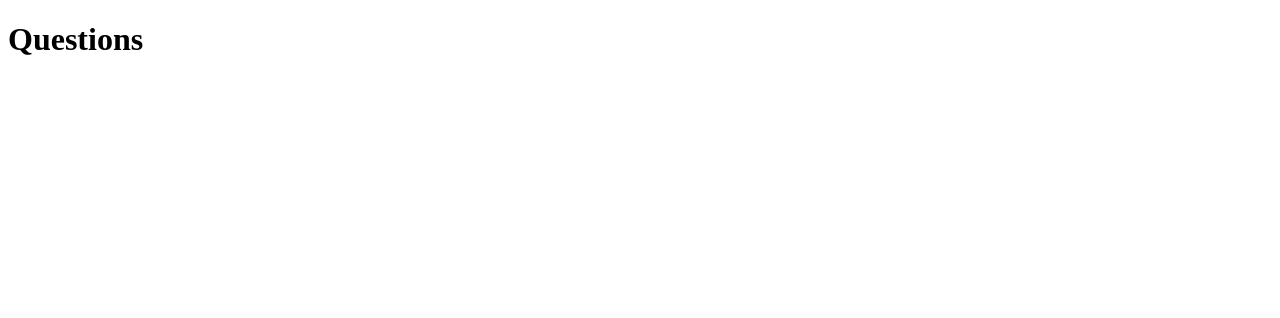
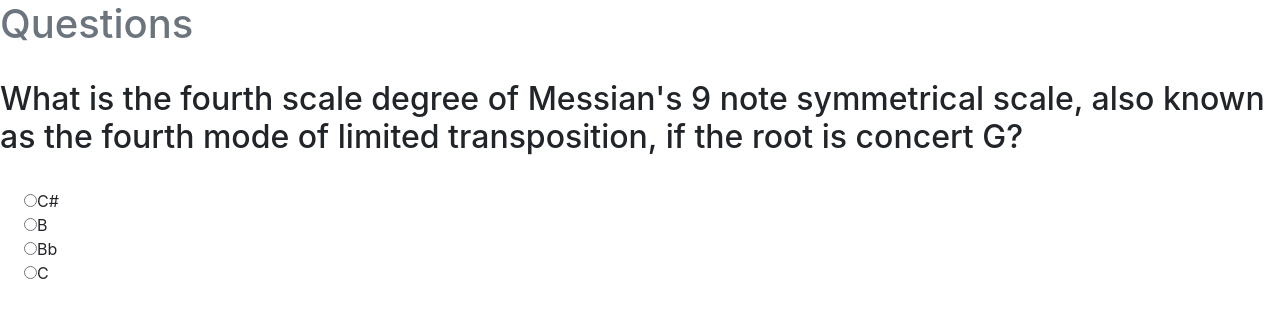
Before and after one commit to richardhanksjr/music-theory-api, a Django app: page /questions/ in a window 1280 px wide. Before the commit the part shown is almost empty. Shown: the top 318 px of the page. Run offline with Django 3.2, Linux system fonts and the light colour scheme; some libraries are stand-ins or nearby versions.

Commit message:
added question (and responses) to questions.html and passing test it exists

```diff
--- a/app/templates/app/questions.html
+++ b/app/templates/app/questions.html
@@ -1,10 +1,26 @@
 <!DOCTYPE html>
 <html lang="en">
 <head>
+
     <meta charset="UTF-8">
+     <!-- Bootstrap CSS -->
+    <link rel="stylesheet" href="https://stackpath.bootstrapcdn.com/bootstrap/4.5.2/css/bootstrap.min.css"
+          integrity="sha384-JcKb8q3iqJ61gNV9KGb8thSsNjpSL0n8PARn9HuZOnIxN0hoP+VmmDGMN5t9UJ0Z" crossorigin="anonymous">
     <title>Questions</title>
 </head>
 <body>
-    <h1>Questions</h1>
+    <h1 class="text-muted">Questions</h1>
+    <br>
+        <h2 name="question">What is the fourth scale degree of Messian's 9 note symmetrical scale, also known as the fourth mode of limited transposition,
+        if the root is concert G? </h2>
+    <br>
+        <form>
+            <fieldset class="custom-control custom-radio" id="answers">
+                <input type="radio" value="C#" name="answer" id="first choice">C#<br>
+                <input type="radio" value="B" name="answer" id="second choice">B<br>
+                <input type="radio" value="Bb" name="answer" id="third choice">Bb<br>
+                <input type="radio" value="C" name="answer" id="fourth choice">C<br>
+            </fieldset>
+        </form>
 </body>
 </html>
```
Also changed, not shown: app/tests.py (+7 -0 lines).
